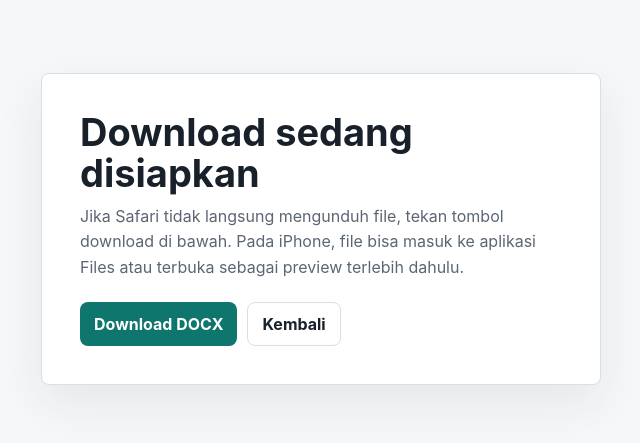
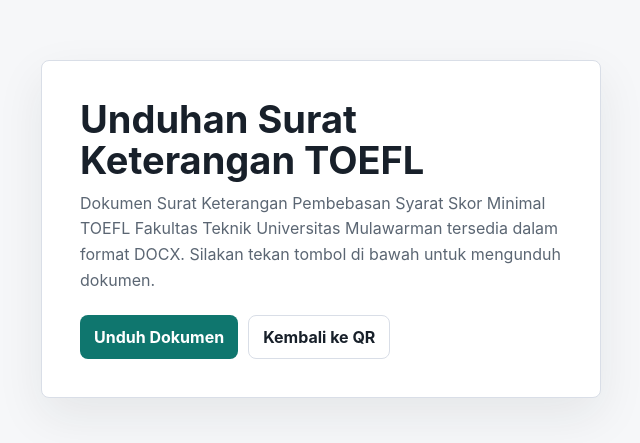
Before and after one commit to asyaress/surat-keterangan-toefl, a plain HTML site: page download.html in a window 1280 px wide. Shown: the part 171-614 px from the top of the page, without its empty margins (319-959 px from the left). Drawn offline with Linux system fonts and the light colour scheme.

Commit message:
Polish download page copy

```diff
--- a/download.html
+++ b/download.html
@@ -3,7 +3,7 @@
   <head>
     <meta charset="utf-8" />
     <meta name="viewport" content="width=device-width, initial-scale=1" />
-    <title>Menyiapkan Download</title>
+    <title>Unduhan Surat Keterangan TOEFL</title>
     <style>
       :root {
         --bg: #f6f7f9;
@@ -88,16 +88,16 @@
   </head>
   <body>
     <main>
-      <h1>Download sedang disiapkan</h1>
+      <h1>Unduhan Surat Keterangan TOEFL</h1>
       <p>
-        Jika Safari tidak langsung mengunduh file, tekan tombol download di
-        bawah. Pada iPhone, file bisa masuk ke aplikasi Files atau terbuka
-        sebagai preview terlebih dahulu.
+        Dokumen Surat Keterangan Pembebasan Syarat Skor Minimal TOEFL Fakultas
+        Teknik Universitas Mulawarman tersedia dalam format DOCX. Silakan tekan
+        tombol di bawah untuk mengunduh dokumen.
       </p>
 
       <div class="actions">
-        <a id="download" download>Download DOCX</a>
-        <a class="secondary" href="./">Kembali</a>
+        <a id="download" download>Unduh Dokumen</a>
+        <a class="secondary" href="./">Kembali ke QR</a>
       </div>
     </main>
 
```
Also changed, not shown: index.html (+4 -4 lines).
